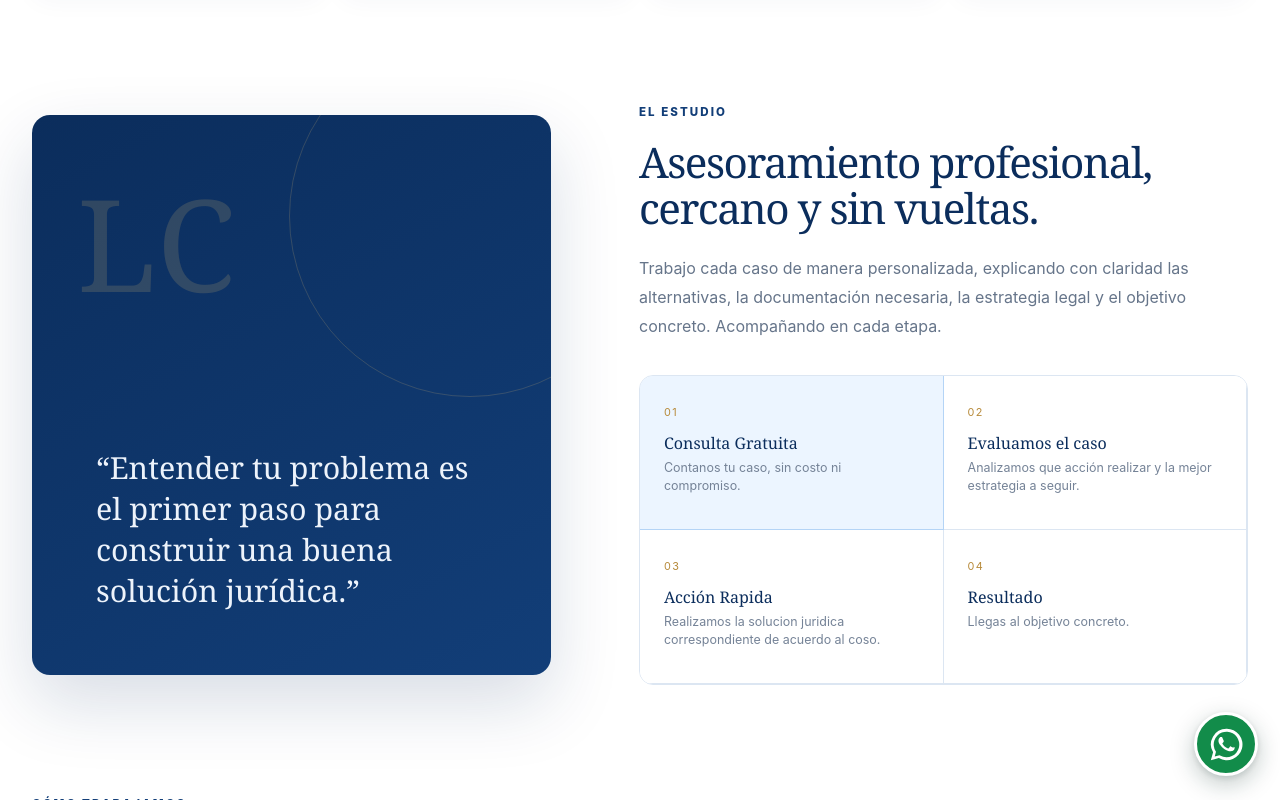
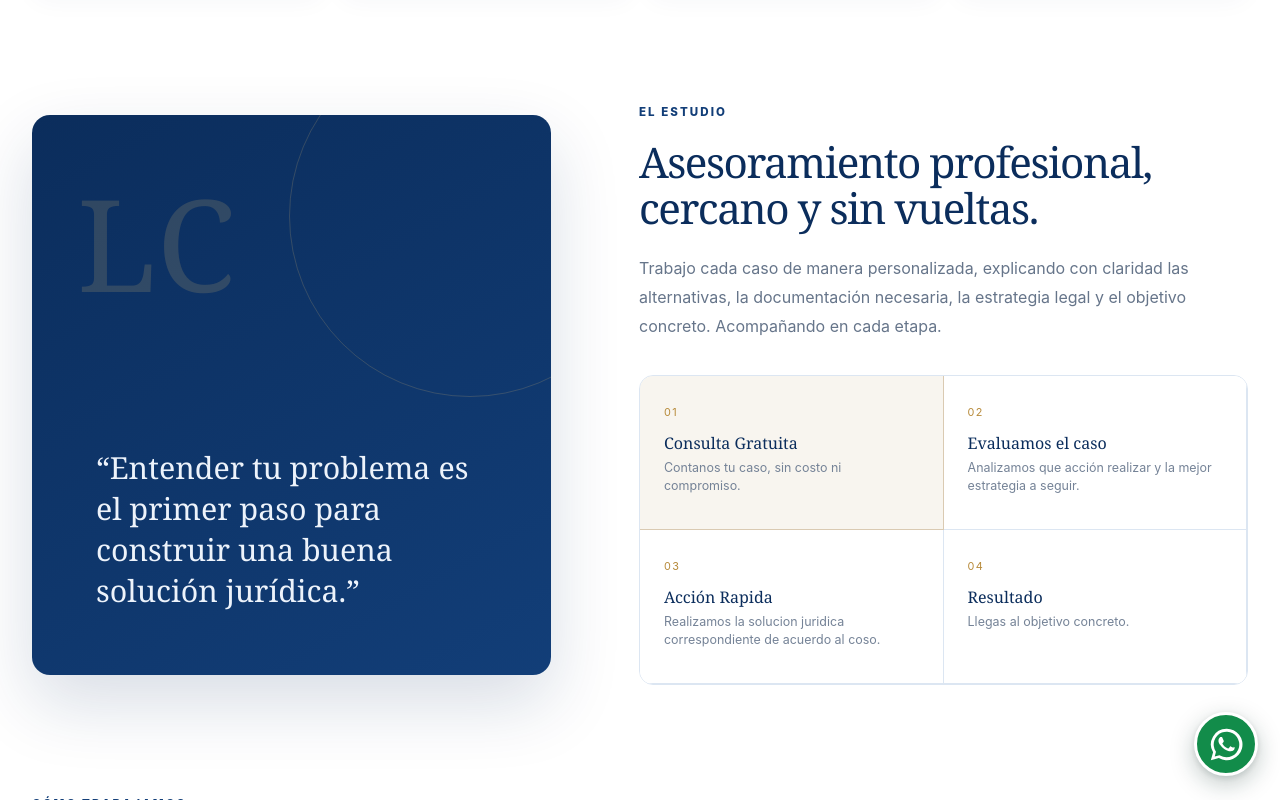
Before and after one commit to lorenacordoba-cmyk/estudioLC, an Angular app: page / in a window 1280 px wide. In both pictures the pointer is over the element 791 px from the left and 1881 px from the top of the page. Shown: the part 1429-2229 px from the top of the page. Built offline with nearby package versions, Linux system fonts and the light colour scheme.

Commit message:
9 commit

```diff
--- a/src/app/pages/contact/contact.component.scss
+++ b/src/app/pages/contact/contact.component.scss
@@ -375,7 +375,7 @@
 .contact-page .contact-form.js-pointer-glow::before {
   background: radial-gradient(
     circle at var(--pointer-x, 50%) var(--pointer-y, 50%),
-    rgba(11, 45, 92, .24),
+    rgba(183, 138, 58, .18),
     transparent 48%
   );
 }
--- a/src/app/pages/home/home.component.scss
+++ b/src/app/pages/home/home.component.scss
@@ -888,14 +888,14 @@ a { color: inherit; }
 .site .js-pointer-glow::before {
   background: radial-gradient(
     circle at var(--pointer-x, 50%) var(--pointer-y, 50%),
-    rgba(11, 45, 92, .24),
+    rgba(183, 138, 58, .18),
     transparent 48%
   );
 }
 .site .process-grid article:hover,
 .site .values-grid > div:hover {
-  background: rgba(232, 243, 255, .82);
-  border-color: rgba(91, 157, 232, .38);
+  background: rgba(245, 241, 233, .72);
+  border-color: rgba(166, 129, 71, .36);
 }
 @media (min-width: 1000px) {
   .nav-links a:not(.mobile-nav-cta)::after { bottom: 24px; }
```
